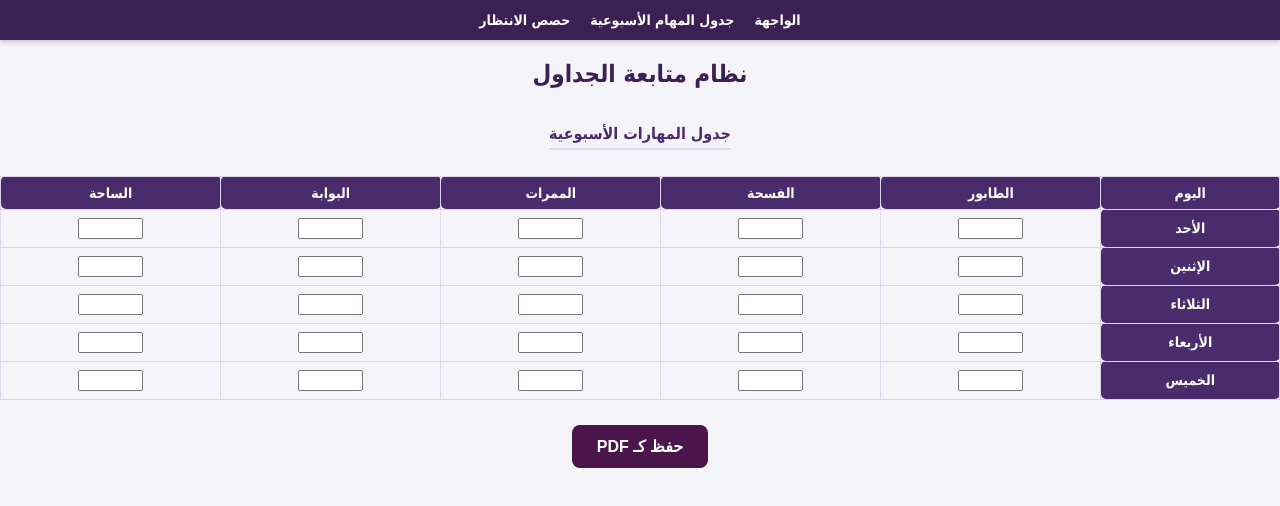
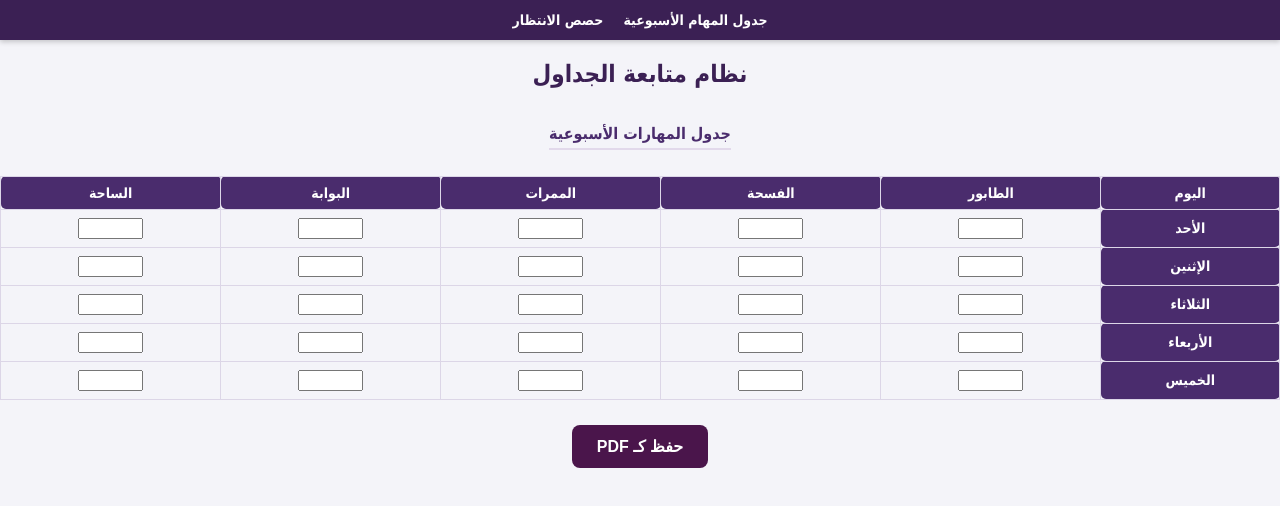
Before and after one commit to alzhranywsn61-eng/my-schedule-app, a plain HTML site: page followup.html in a window 1280 px wide. Drawn offline with Linux system fonts and the light colour scheme.

Commit message:
Update followup.html

```diff
--- a/followup.html
+++ b/followup.html
@@ -66,7 +66,6 @@ button {
 </style>
 
    <div class="navbar">
-    <a href="index.html">الواجهة</a>
     <a href="followup.html">جدول المهام الأسبوعية</a>
     <a href="waiting.html">حصص الانتظار</a>
 </div>
```
